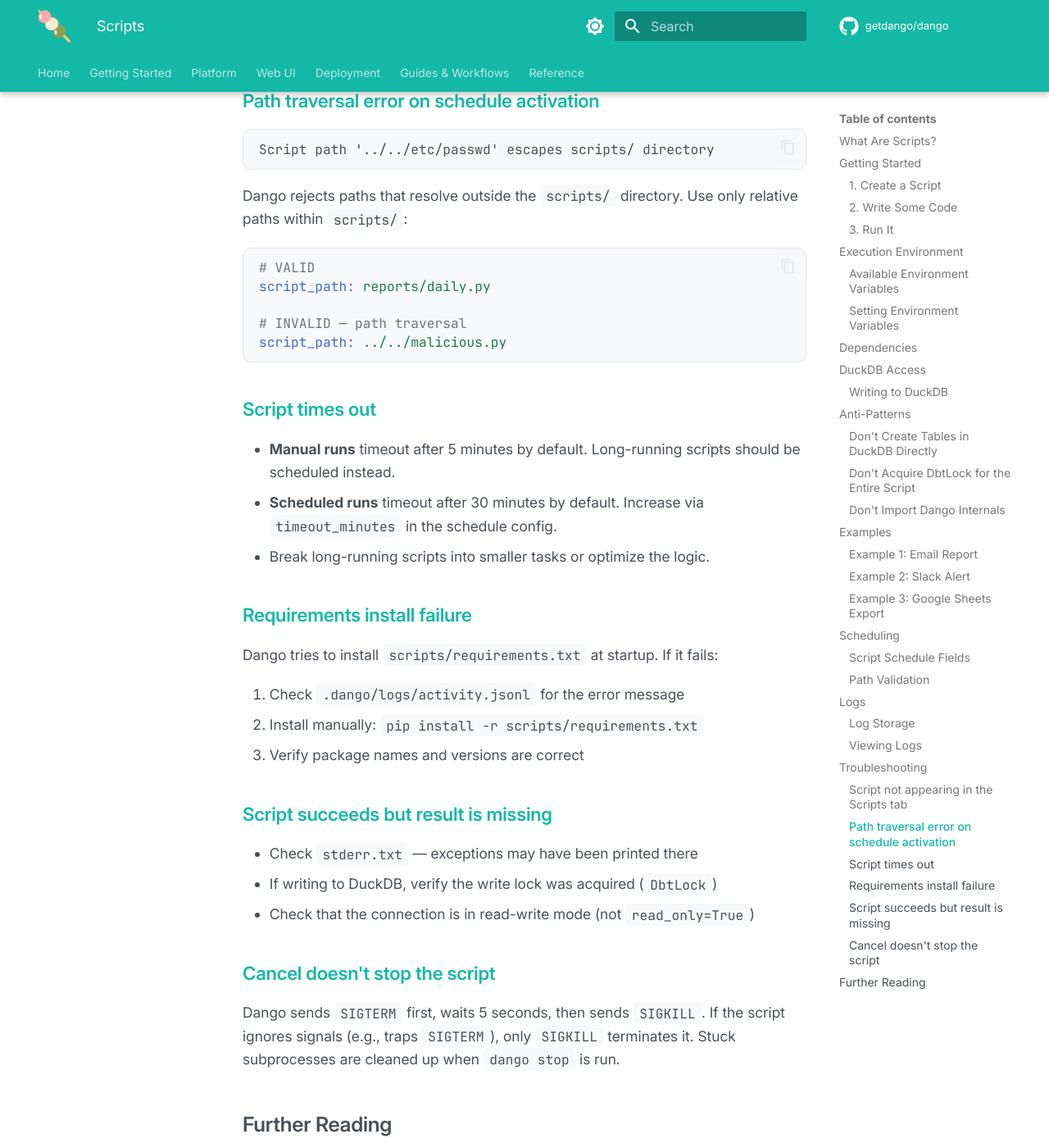
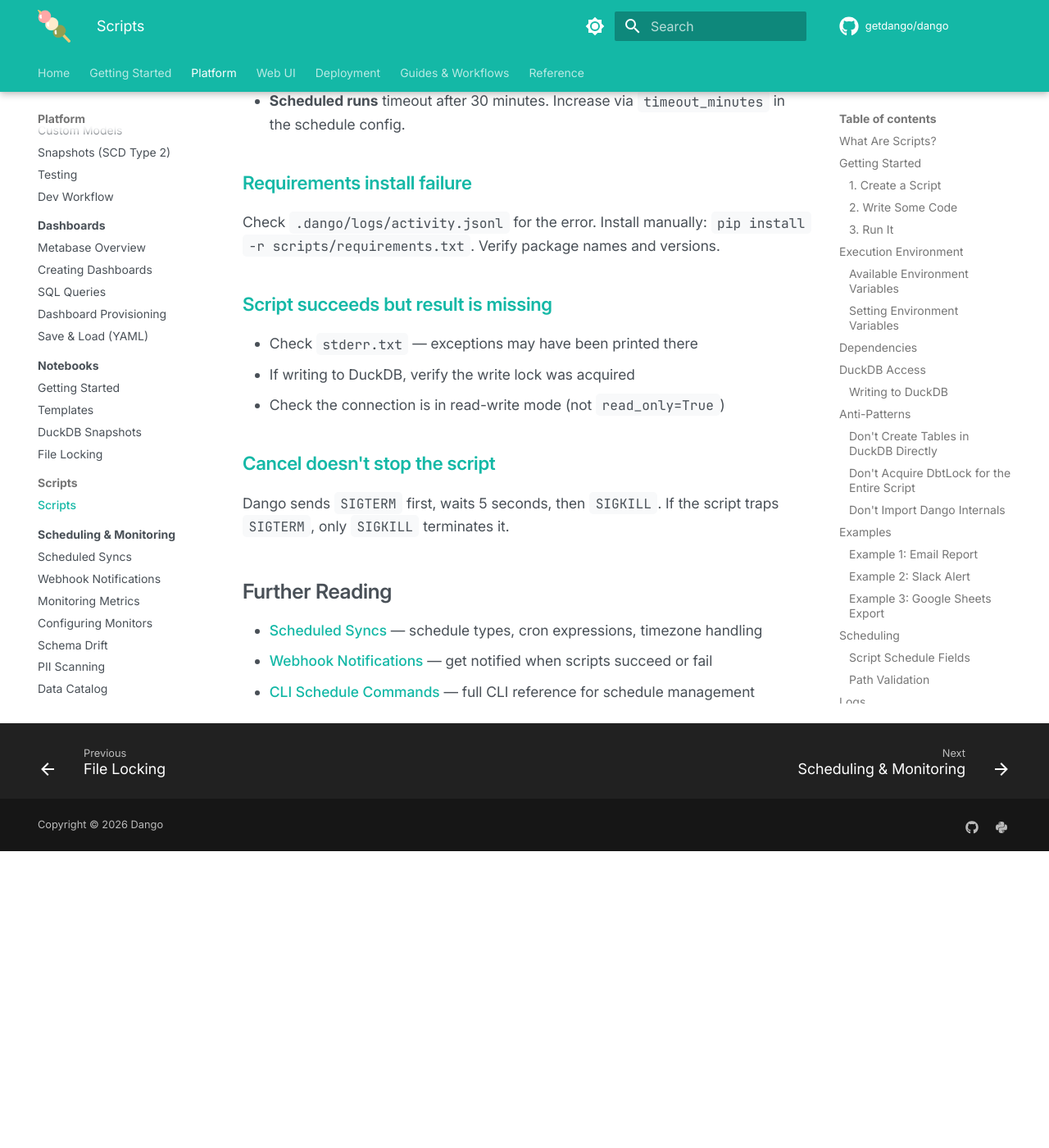
Before and after one commit to getdango/docs, an MkDocs documentation site: the page built from docs/scripts.md, in a window 1280 px wide and 1400 px high, scrolled down 12930 px. Shown: the whole window at 82% size. Built offline with MkDocs 1.6.1 and Material for MkDocs 9.7.7, drawn with Linux system fonts in a browser that asks for light colours; comment, search, counter and statistics services are not loaded; the version menu is left out; after the commit the page ends 13968 px from its top, so only the background shows below that; some of the changed text lies outside the part shown.

Commit message:
docs: fix review issues in scripts.md and add nav/config entries
- Fix Slack example: replace non-existent raw._sync_metadata with real model query
- Fix email example: handle bad SMTP_PORT values safely
- Trim scripts.md to exactly 500 lines (hard limit)
- Add scripts.md to mkdocs.yml navigation
- Add script_path field row to config tables in reference and scheduled-syncs docs

````diff
--- a/docs/scripts.md
+++ b/docs/scripts.md
@@ -6,14 +6,7 @@
 
 ## What Are Scripts?
 
-Scripts are Python files in the `scripts/` directory that execute as subprocesses. They complement Dango's built-in sync and dbt schedules by letting you run custom logic — email reports, Slack alerts, API exports, or any other Python code.
-
-Unlike notebooks (interactive, ad-hoc), scripts are:
-
-- **Scheduled** — run on a cron just like syncs and dbt runs
-- **Manual** — trigger via "Run Now" in the Scripts tab or the API
-- **Headless** — no interactive UI, just stdout/stderr captured to log files
-- **Repeatable** — each run produces a timestamped log directory
+Scripts are Python files in `scripts/` that execute as subprocesses for custom logic — email reports, Slack alerts, API exports, or any other Python code. Unlike notebooks, scripts are scheduled, manual, headless, and repeatable.
 
 ## Getting Started
 
@@ -148,8 +141,6 @@
 try:
     lock.acquire(timeout=30)
     conn = duckdb.connect(str(db_path))
-
-    # Create a schema for script-managed data
     conn.sql("CREATE SCHEMA IF NOT EXISTS script_data")
     conn.sql("""
         CREATE TABLE IF NOT EXISTS script_data.my_import (
@@ -189,7 +180,7 @@
 
 ### Don't Acquire DbtLock for the Entire Script
 
-Acquire the lock only around the write operations, not around the entire script execution. Long-held locks block other Dango operations (syncs, dbt runs).
+Acquire the lock only around write operations. Long-held locks block syncs and dbt runs.
 
 ```python
 # BAD: holding the lock during slow network I/O
@@ -206,7 +197,7 @@
 
 ### Don't Import Dango Internals
 
-Scripts should only use Dango's public API surface (`dango.utils.dbt_lock.DbtLock`). Importing internal modules creates coupling that breaks when internals change.
+Only use `dango.utils.dbt_lock.DbtLock`. Internal modules can change without notice.
 
 ```python
 # BAD: importing internal modules
@@ -305,31 +300,29 @@
 
 conn = duckdb.connect(str(db_path), read_only=True)
 result = conn.sql("""
-    SELECT source_name, MAX(loaded_at) AS last_loaded
-    FROM raw._sync_metadata
-    WHERE loaded_at < CURRENT_TIMESTAMP - INTERVAL '24' HOUR
-    GROUP BY source_name
-    ORDER BY last_loaded ASC
+    SELECT MAX(order_date) AS last_order_date
+    FROM marts.fact_orders
+    HAVING MAX(order_date) < CURRENT_DATE - INTERVAL '1' DAY
 """).fetchall()
 conn.close()
 
-if not result:
-    print("All sources are fresh.")
+if not result or result[0][0] is None:
+    print("Data is fresh — no alert needed.")
 else:
-    lines = [":warning: *Stale Data Sources Detected*", ""]
-    now = datetime.now(timezone.utc)
-    for source, last_loaded in result:
-        hours_ago = int((now - last_loaded).total_seconds() / 3600)
-        lines.append(f"  {source}  last loaded {hours_ago}h ago")
-
-    payload = json.dumps({"text": "\n".join(lines)}).encode()
+    last_date = result[0][0]
+    days_ago = (datetime.now(timezone.utc).date() - last_date).days
+    text = (
+        f":warning: *Stale Data Alert*\n"
+        f"Latest order date is {last_date} ({days_ago} days ago)."
+    )
+    payload = json.dumps({"text": text}).encode()
     req = Request(
         webhook_url,
         data=payload,
         headers={"Content-Type": "application/json"},
     )
     urlopen(req)
-    print(f"Alert sent for {len(result)} stale source(s).")
+    print(f"Alert sent: data is {days_ago} days stale.")
 ```
 
 ### Example 3: Google Sheets Export
@@ -409,12 +402,12 @@
 
 | Field | Type | Required | Default | Description |
 |-------|------|:--------:|---------|-------------|
-| `name` | string | yes | — | Unique identifier. Lowercase alphanumeric + underscores. |
+| `name` | string | yes | — | Unique identifier (lowercase + underscores). |
 | `type` | string | yes | — | Must be `script`. |
 | `cron` | string | yes | — | 5-field cron expression or preset name. |
-| `script_path` | string | yes | — | Relative path to script inside `scripts/`. |
-| `enabled` | bool | no | `true` | Set to `false` to pause without deleting. |
-| `timeout_minutes` | int | no | `30` | Maximum execution time before the job is killed. |
+| `script_path` | string | yes | — | Relative path inside `scripts/`. |
+| `enabled` | bool | no | `true` | Set to `false` to pause. |
+| `timeout_minutes` | int | no | `30` | Maximum execution time in minutes. |
 | `timezone` | string | no | UTC | IANA timezone (e.g., `America/New_York`). |
 | `start_date` | datetime | no | — | Don't run before this date. |
 
@@ -435,34 +428,25 @@
 
 ### Log Storage
 
-Each script run creates a timestamped directory:
+Each script run creates a timestamped directory (or run UUID for manual runs):
 
 ```
 .dango/logs/scripts/
 ├── my_report_20260713T070000/
-│   ├── stdout.txt          # Captured stdout
-│   ├── stderr.txt          # Captured stderr
+│   ├── stdout.txt          # Captured stdout (truncated at 1 MB)
+│   ├── stderr.txt          # Captured stderr (truncated at 1 MB)
 │   └── meta.json           # Run metadata (status, duration, exit code)
 └── ...
 ```
 
-For manual "Run Now" executions, the directory is named by run UUID instead of timestamp. Both stdout and stderr are truncated at 1 MB each.
-
 ### Viewing Logs
 
-**Web UI:** Click the script name or the status badge in the Scripts table to open the log viewer.
+**Web UI:** Click the script name or status badge in the Scripts table.
 
 **Filesystem:**
-
 ```bash
-# Most recent run
 ls -lt .dango/logs/scripts/ | head -5
-
-# View stdout
 cat .dango/logs/scripts/my_report_20260713T070000/stdout.txt
-
-# View stderr
-cat .dango/logs/scripts/my_report_20260713T070000/stderr.txt
 ```
 
 ## Troubleshooting
@@ -492,27 +476,22 @@
 
 ### Script times out
 
-- **Manual runs** timeout after 5 minutes by default. Long-running scripts should be scheduled instead.
-- **Scheduled runs** timeout after 30 minutes by default. Increase via `timeout_minutes` in the schedule config.
-- Break long-running scripts into smaller tasks or optimize the logic.
+- **Manual runs** timeout after 5 minutes. Long-running scripts should be scheduled instead.
+- **Scheduled runs** timeout after 30 minutes. Increase via `timeout_minutes` in the schedule config.
 
 ### Requirements install failure
 
-Dango tries to install `scripts/requirements.txt` at startup. If it fails:
-
-1. Check `.dango/logs/activity.jsonl` for the error message
-2. Install manually: `pip install -r scripts/requirements.txt`
-3. Verify package names and versions are correct
+Check `.dango/logs/activity.jsonl` for the error. Install manually: `pip install -r scripts/requirements.txt`. Verify package names and versions.
 
 ### Script succeeds but result is missing
 
 - Check `stderr.txt` — exceptions may have been printed there
-- If writing to DuckDB, verify the write lock was acquired (`DbtLock`)
-- Check that the connection is in read-write mode (not `read_only=True`)
+- If writing to DuckDB, verify the write lock was acquired
+- Check the connection is in read-write mode (not `read_only=True`)
 
 ### Cancel doesn't stop the script
 
-Dango sends `SIGTERM` first, waits 5 seconds, then sends `SIGKILL`. If the script ignores signals (e.g., traps `SIGTERM`), only `SIGKILL` terminates it. Stuck subprocesses are cleaned up when `dango stop` is run.
+Dango sends `SIGTERM` first, waits 5 seconds, then `SIGKILL`. If the script traps `SIGTERM`, only `SIGKILL` terminates it.
 
 ## Further Reading
 
--- a/mkdocs.yml
+++ b/mkdocs.yml
@@ -220,6 +220,8 @@
       - Templates: notebooks/templates.md
       - DuckDB Snapshots: notebooks/duckdb-snapshots.md
       - File Locking: notebooks/file-locking.md
+    - Scripts:
+      - scripts.md
     - Scheduling & Monitoring:
       - scheduling-monitoring/index.md
       - Scheduled Syncs: scheduling-monitoring/scheduled-syncs.md
````
Also changed, not shown: other parts of docs/scripts.md (+7 -3 lines), docs/reference/configuration.md (+1 -0 lines), docs/scheduling-monitoring/scheduled-syncs.md (+1 -0 lines).
